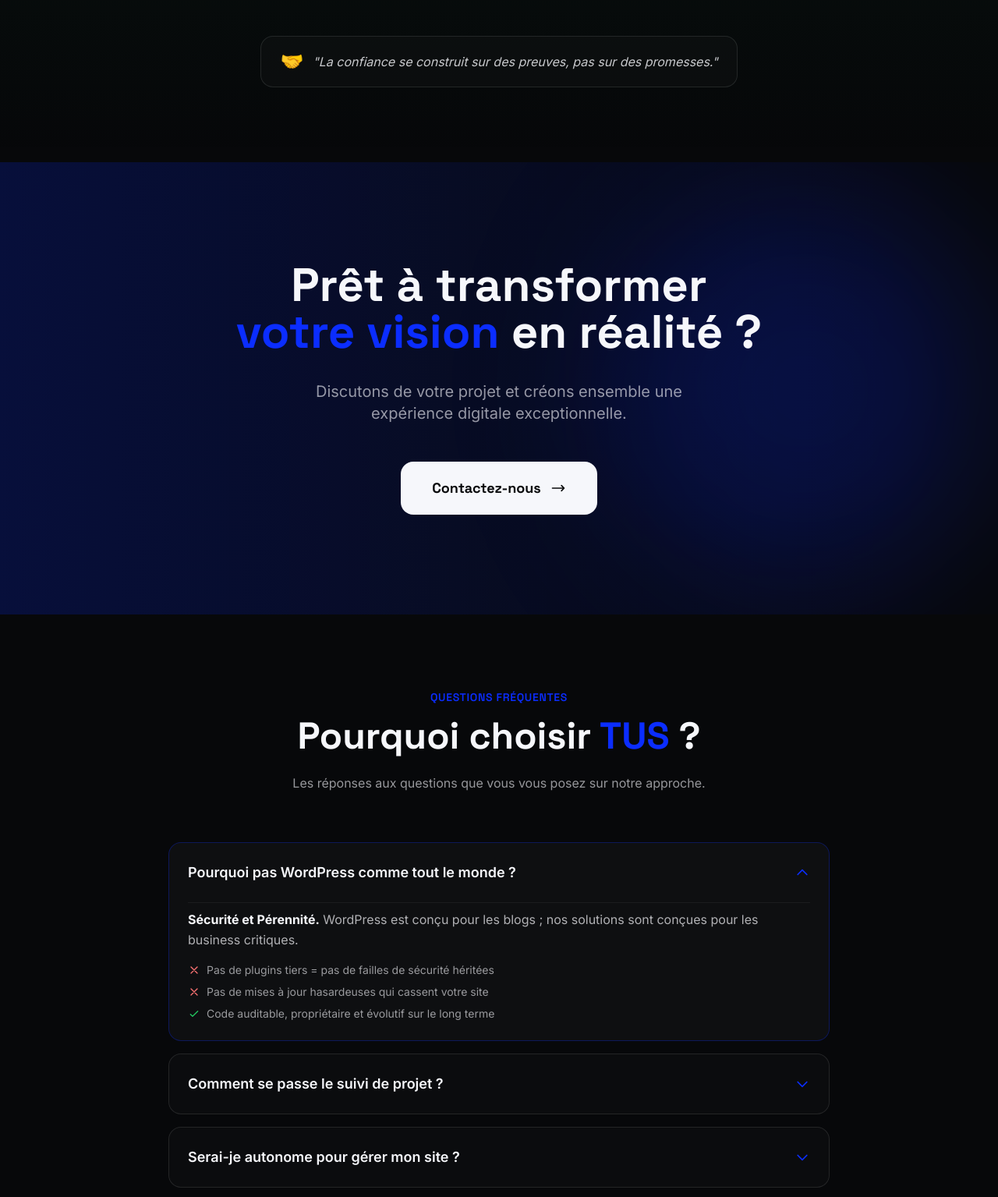
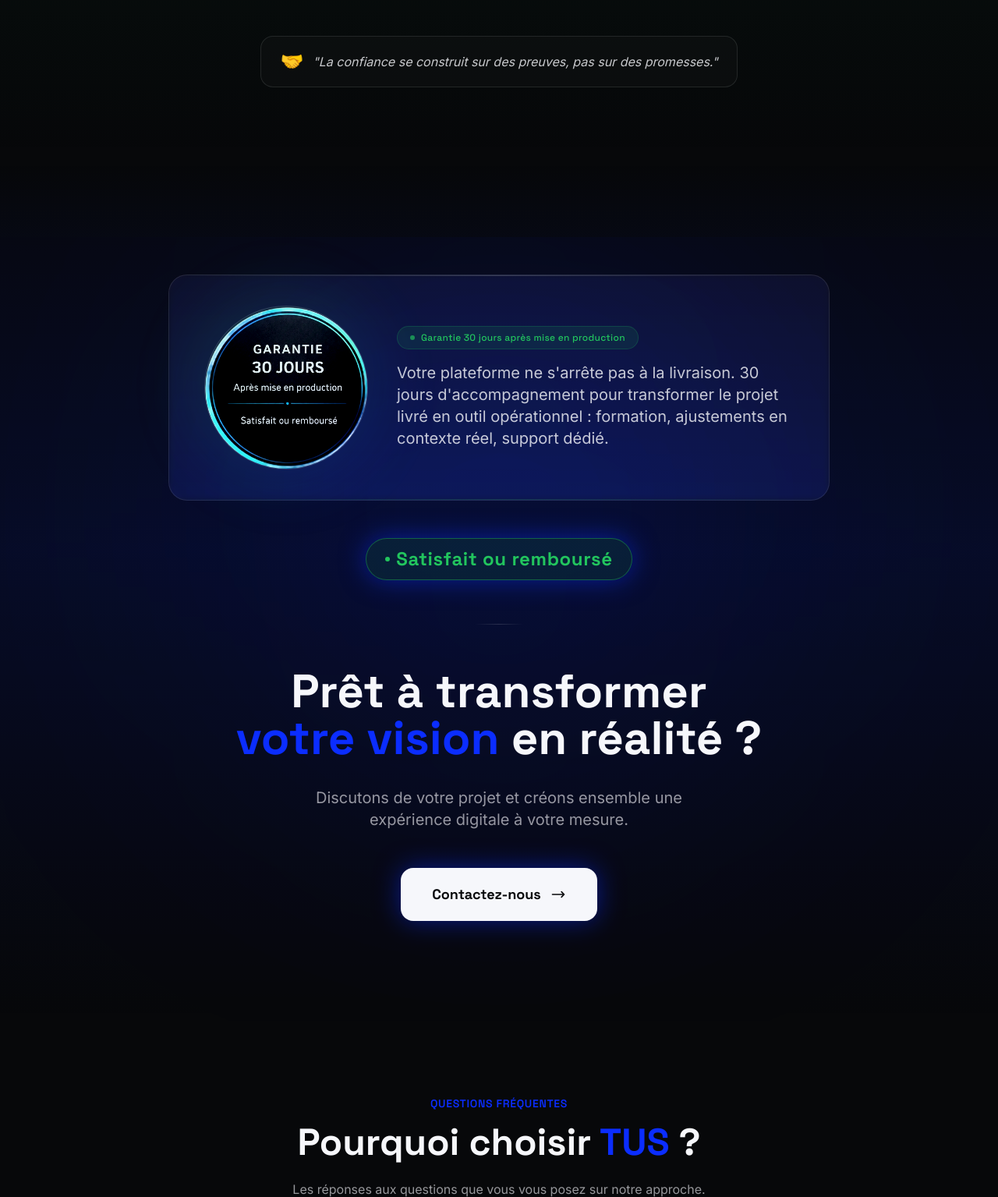
Before and after one commit to beaudelaire1/trait-d-union, a Django app: page / in a window 1280 px wide. Shown: the part 4031-5566 px from the top of the page at 78% size. Run offline with Django 5.2, Linux system fonts and the light colour scheme; data that the repository does not hold is empty; some libraries are stand-ins or nearby versions.

Commit message:
Refine premium guarantee badge section and CTA flow

```diff
--- a/apps/pages/templates/pages/home.html
+++ b/apps/pages/templates/pages/home.html
@@ -460,29 +460,8 @@
     </div>
 </section>
 
-<!-- CTA Section -->
-<section class="py-32 relative overflow-hidden">
-    <div class="absolute inset-0 bg-gradient-to-r from-tus-blue/20 via-tus-blue/10 to-transparent"></div>
-    <div class="absolute right-0 top-1/2 -translate-y-1/2 w-[500px] h-[500px] bg-tus-blue/20 rounded-full blur-[100px]"></div>
-
-    <div class="max-w-4xl mx-auto px-6 text-center relative z-10">
-        <h2 class="text-4xl md:text-5xl lg:text-6xl font-display font-bold mb-8 reveal">
-            Prêt à transformer<br>
-            <span class="text-tus-blue">votre vision</span> en réalité ?
-        </h2>
-        <p class="text-xl text-tus-white/60 mb-12 max-w-xl mx-auto reveal" style="animation-delay: 0.1s;">
-            Discutons de votre projet et créons ensemble une expérience digitale exceptionnelle.
-        </p>
-        <div class="reveal" style="animation-delay: 0.2s;">
-            <a href="/contact/" class="group inline-flex items-center gap-3 bg-tus-white text-tus-black px-10 py-5 rounded-2xl font-display font-bold text-lg hover:bg-tus-blue hover:text-tus-white transition-all duration-300 hover:scale-105">
-                Contactez-nous
-                <svg class="w-5 h-5 group-hover:translate-x-2 transition-transform" fill="none" stroke="currentColor" viewBox="0 0 24 24">
-                    <path stroke-linecap="round" stroke-linejoin="round" stroke-width="2" d="M17 8l4 4m0 0l-4 4m4-4H3"/>
-                </svg>
-            </a>
-        </div>
-    </div>
-</section>
+<!-- CTA Section — avec Garantie 30 jours intégrée -->
+{% include 'partials/badge_garantie_30j.html' %}
 
 <!-- FAQ Section - Anti-Doute -->
 <section class="py-24 relative">
--- /dev/null
+++ b/templates/partials/badge_garantie_30j.html
@@ -0,0 +1,85 @@
+{% load static %}
+<!-- Section CTA + Garantie 30 Jours — Flux continu premium -->
+<section class="relative overflow-hidden">
+
+    <!-- Transition gradient haut : fondu depuis la section précédente -->
+    <div class="h-24 bg-gradient-to-b from-transparent to-tus-blue/[0.04]"></div>
+
+    <!-- Zone principale -->
+    <div class="relative pb-32 pt-12" style="background: linear-gradient(180deg, rgba(11,45,255,0.04) 0%, rgba(11,45,255,0.12) 40%, rgba(11,45,255,0.06) 70%, transparent 100%);">
+
+        <!-- Blobs lumineux -->
+        <div class="absolute inset-0 pointer-events-none overflow-hidden">
+            <div class="absolute top-0 left-1/2 -translate-x-1/2 w-[700px] h-[700px] bg-tus-blue/10 rounded-full blur-[180px]"></div>
+            <div class="absolute bottom-20 right-0 w-[400px] h-[400px] bg-tus-green/8 rounded-full blur-[140px]"></div>
+        </div>
+
+        <div class="max-w-4xl mx-auto px-6 relative z-10">
+
+            <!-- Bloc garantie premium (badge dominant, sans rond décoratif) -->
+            <div class="reveal mb-12">
+                <div class="group relative max-w-4xl mx-auto rounded-3xl border border-tus-white/10 bg-tus-white/[0.03] backdrop-blur-sm p-8 md:p-10">
+                    <div class="absolute inset-x-0 top-0 h-px bg-gradient-to-r from-transparent via-tus-white/20 to-transparent"></div>
+
+                    <div class="grid md:grid-cols-[220px_1fr] gap-8 items-center">
+                        <div class="relative mx-auto">
+                            <div class="absolute -inset-5 bg-gradient-to-br from-tus-green/25 to-tus-blue/20 rounded-full blur-2xl opacity-60 group-hover:opacity-90 transition-opacity duration-500"></div>
+                            <div class="relative w-44 h-44 md:w-52 md:h-52 rounded-full overflow-hidden ring-1 ring-tus-white/15">
+                                <img
+                                    src="{% static 'img/badge.png' %}"
+                                    alt="Badge Garantie 30 jours après mise en production"
+                                    class="w-full h-full object-cover scale-[1.06] mix-blend-multiply contrast-125 brightness-110 drop-shadow-[0_0_30px_rgba(34,197,94,0.24)] transition-transform duration-500 group-hover:scale-[1.1]"
+                                    loading="lazy"
+                                    width="208"
+                                    height="208"
+                                >
+                            </div>
+                        </div>
+
+                        <div class="text-center md:text-left">
+                            <span class="inline-flex items-center gap-2 px-4 py-1.5 rounded-full bg-tus-green/10 border border-tus-green/20 mb-4">
+                                <span class="w-1.5 h-1.5 bg-tus-green rounded-full animate-pulse"></span>
+                                <span class="text-xs font-display font-medium text-tus-green tracking-wide">Garantie 30 jours après mise en production</span>
+                            </span>
+
+                            <p class="text-tus-white/80 text-lg md:text-xl leading-relaxed">
+                                Votre plateforme ne s'arrête pas à la livraison. 30 jours d'accompagnement pour transformer le projet livré en outil opérationnel : formation, ajustements en contexte réel, support dédié.
+                            </p>
+                        </div>
+                    </div>
+
+                    <div class="absolute inset-x-0 bottom-0 h-px bg-gradient-to-r from-transparent via-tus-green/20 to-transparent"></div>
+                </div>
+            </div>
+
+            <div class="flex justify-center mb-12 reveal" style="animation-delay: 0.15s;">
+                <p class="inline-flex items-center gap-2 px-6 py-2.5 rounded-full border border-tus-green/40 bg-tus-green/10 text-lg md:text-2xl font-display font-bold tracking-wide text-tus-green animate-pulse animate-pulse-glow">
+                    <span class="w-1.5 h-1.5 bg-tus-green rounded-full"></span>
+                    Satisfait ou remboursé
+                </p>
+            </div>
+
+            <div class="flex justify-center my-14 reveal" style="animation-delay: 0.2s;">
+                <div class="w-16 h-px bg-gradient-to-r from-transparent via-tus-white/15 to-transparent"></div>
+            </div>
+
+            <!-- CTA — continuité naturelle -->
+            <h2 class="text-4xl md:text-5xl lg:text-6xl font-display font-bold mb-8 text-center reveal" style="animation-delay: 0.25s;">
+                Prêt à transformer<br>
+                <span class="text-tus-blue">votre vision</span> en réalité ?
+            </h2>
+            <p class="text-xl text-tus-white/60 mb-12 max-w-xl mx-auto text-center reveal" style="animation-delay: 0.3s;">
+                Discutons de votre projet et créons ensemble une expérience digitale à votre mesure.
+            </p>
+            <div class="text-center reveal" style="animation-delay: 0.35s;">
+                <a href="/contact/" class="group inline-flex items-center gap-3 bg-tus-white text-tus-black px-10 py-5 rounded-2xl font-display font-bold text-lg hover:bg-tus-blue hover:text-tus-white transition-all duration-300 hover:scale-105 animate-pulse-glow">
+                    Contactez-nous
+                    <svg class="w-5 h-5 group-hover:translate-x-2 transition-transform" fill="none" stroke="currentColor" viewBox="0 0 24 24">
+                        <path stroke-linecap="round" stroke-linejoin="round" stroke-width="2" d="M17 8l4 4m0 0l-4 4m4-4H3"/>
+                    </svg>
+                </a>
+            </div>
+
+        </div>
+    </div>
+</section>
```
Also changed, not shown: static/img/badge.png (added).
